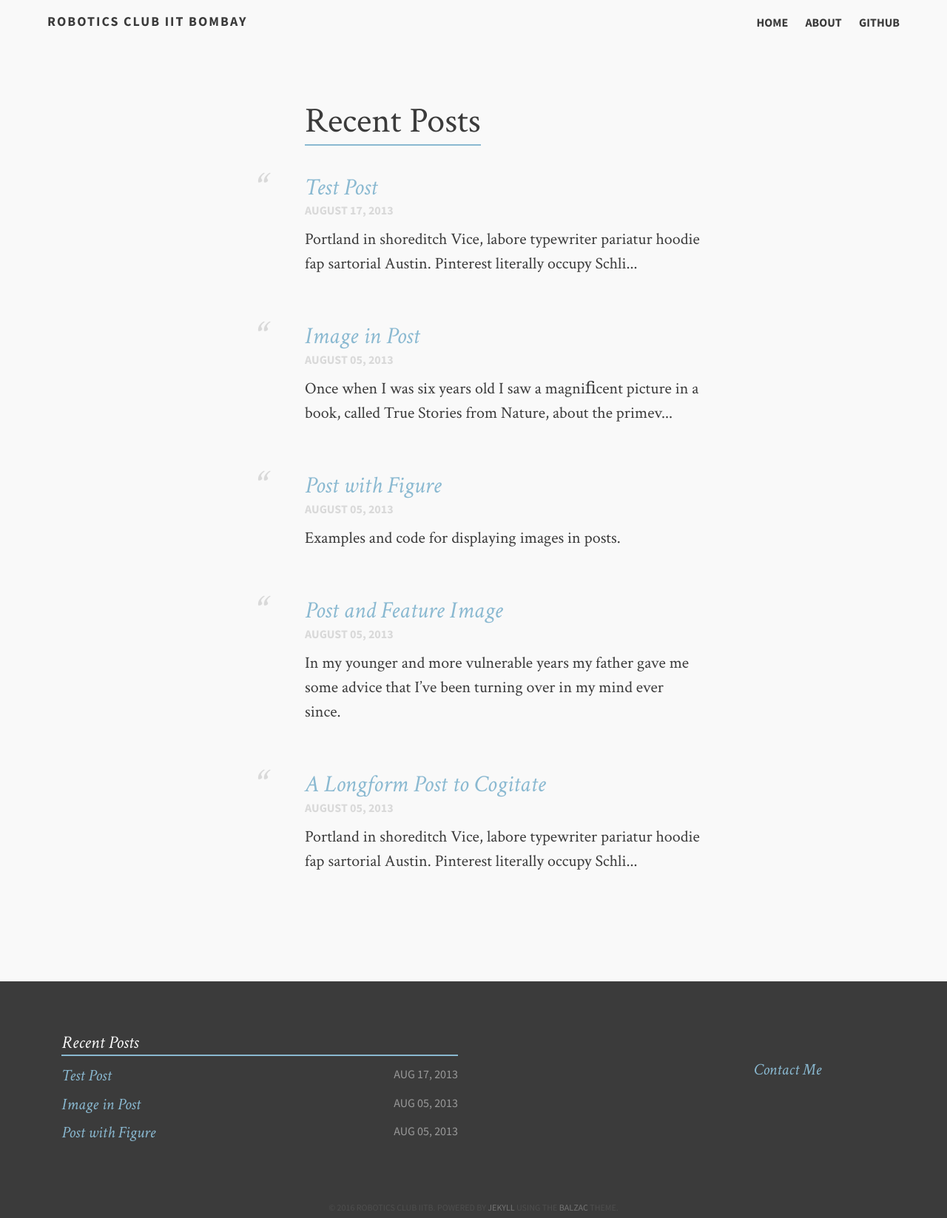
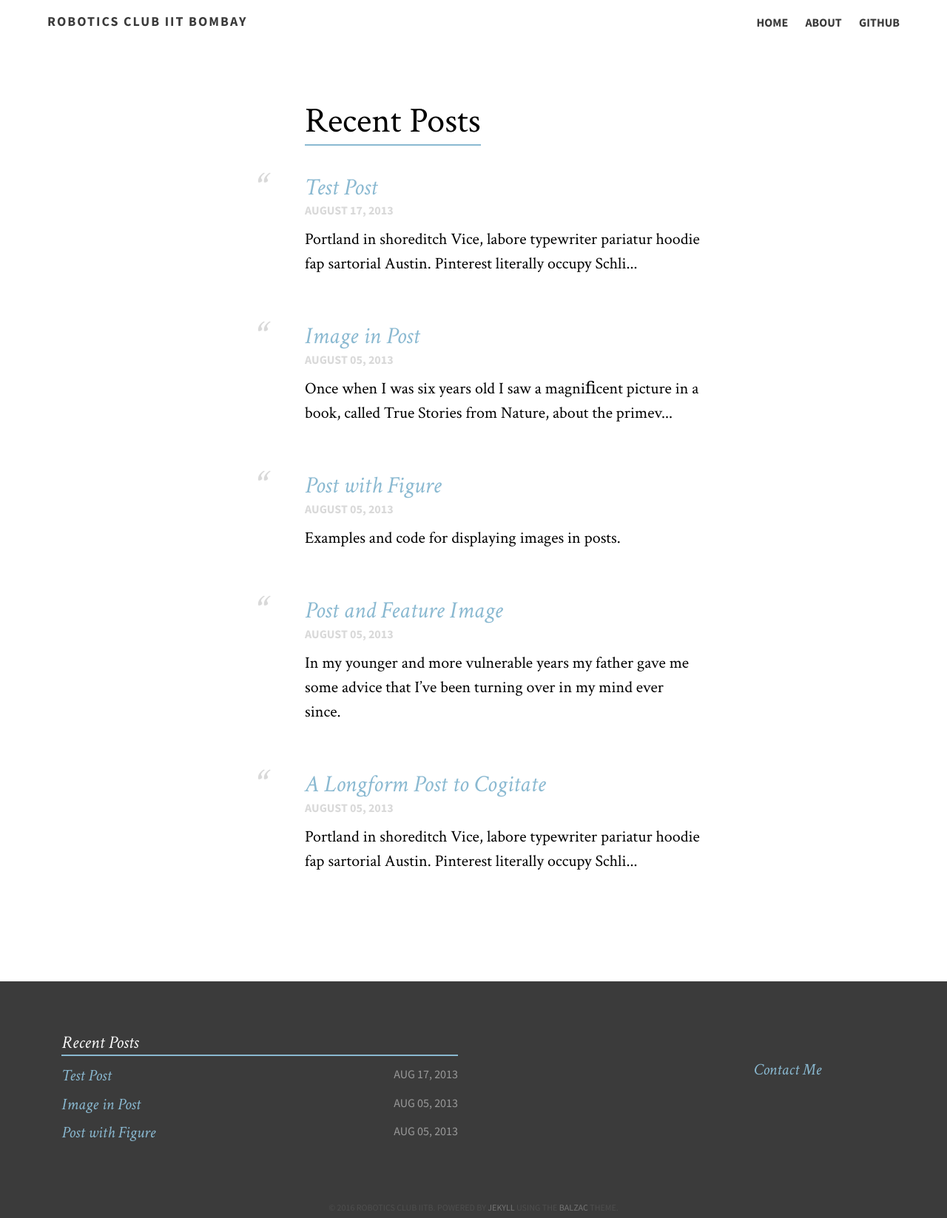
Before and after one commit to ColeTownsend/Balzac-for-Jekyll, a Jekyll site: the page built from index.md, in a window 1280 px wide. Shown: the whole page at 74% size. Built offline with Jekyll 4.4.1, drawn with Linux system fonts in a browser that asks for light colours.

Commit message:
Temp commit

```diff
--- a/_sass/_styles.scss
+++ b/_sass/_styles.scss
@@ -2,11 +2,11 @@
 
 body {
   font-family: $serif;
-  color: $black;
+  color: black;
   -webkit-font-smoothing: antialiased; /* Fix for webkit rendering */
   -moz-osx-font-smoothing: grayscale; /* Fix for Mozilla */
   text-size-adjust: 100%;
-  background: $white;
+  background: white;
   min-height: 100%;
   height: 100%;
   overflow-x: hidden;
```
